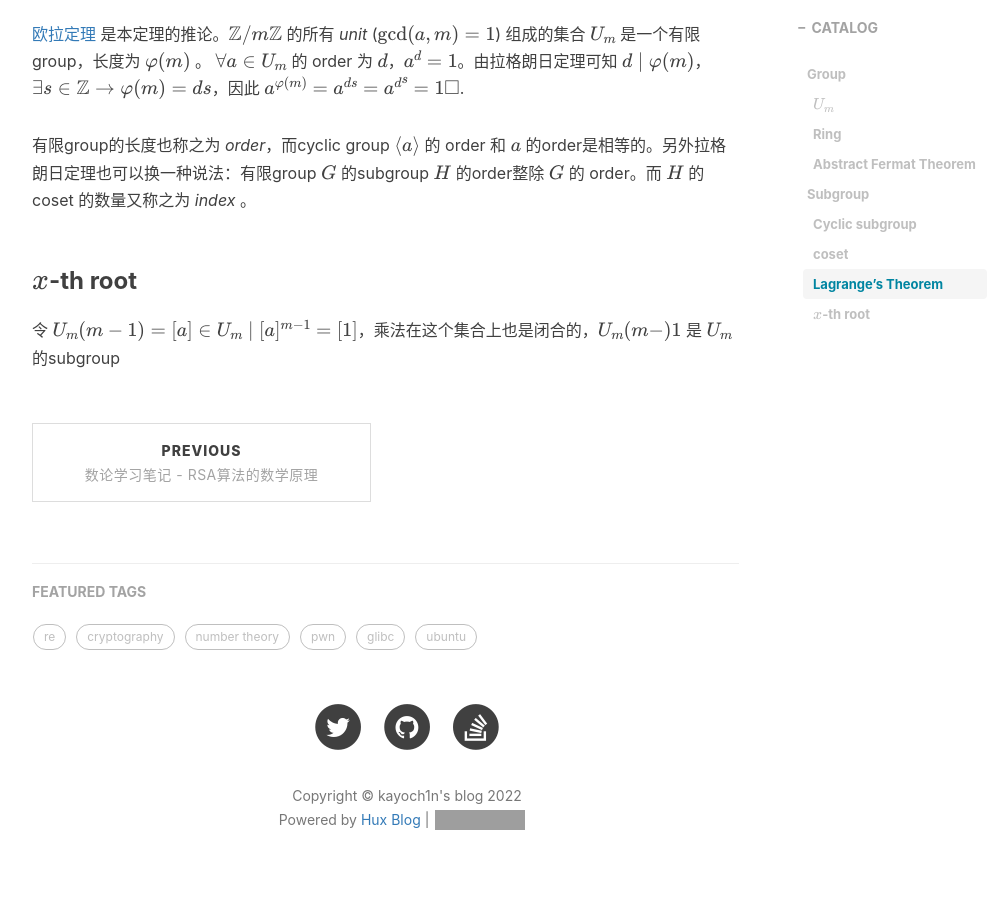
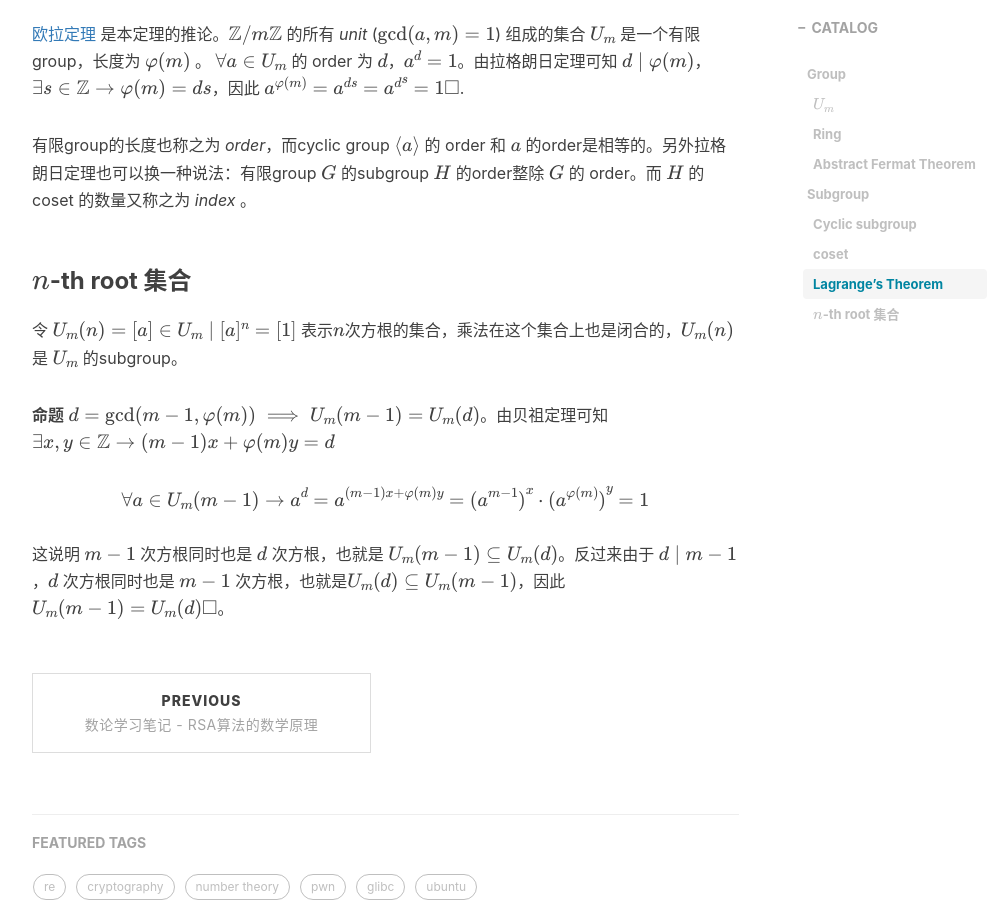
Before and after one commit to kayoch1n/kayoch1n.github.io, a Jekyll site: the page built from _posts/2022-06-05-group.markdown, in a window 1280 px wide and 900 px high, scrolled down 5777 px. Shown: the whole window, without its empty margins (233-1239 px from the left). Built offline with Jekyll 4.4.1, drawn with Linux system fonts in a browser that asks for light colours; nearby versions of some CDN libraries; comment, search, counter and statistics services are not loaded; grey boxes are pictures that could not be loaded.

Commit message:
Update _posts/2022-06-05-group.markdown

```diff
--- a/_posts/2022-06-05-group.markdown
+++ b/_posts/2022-06-05-group.markdown
@@ -190,6 +190,12 @@ coset 是一个集合，不一定是group ，因为coset不一定满足[group的
 
 有限group的长度也称之为 _order_，而cyclic group $\langle a\rangle$ 的 order 和 $a$ 的order是相等的。另外拉格朗日定理也可以换一种说法：有限group $G$ 的subgroup $H$ 的order整除 $G$ 的 order。而 $H$ 的 coset 的数量又称之为 _index_ 。
 
-### $x$-th root
+### $n$-th root 集合
 
-令 $U_m(m-1)=\{[a]\in U_m\mid [a]^{m-1}=[1]\}$，乘法在这个集合上也是闭合的，$U_m(m-)1$ 是 $U_m$ 的subgroup
+令 $U_m(n)=\{[a]\in U_m\mid [a]^{n}=[1]\}$ 表示$n$次方根的集合，乘法在这个集合上也是闭合的，$U_m(n)$ 是 $U_m$ 的subgroup。
+
+**命题** $d=\gcd(m-1,\varphi(m))\implies U_{m}(m-1)=U_m(d)$。由贝祖定理可知 $\exists x,y\in\mathbb{Z}\to (m-1)x+\varphi(m)y=d$
+
+$$\forall a\in U_m(m-1)\to a^{d}=a^{(m-1)x+\varphi(m)y}={(a^{m-1})}^x\cdot{(a^{\varphi(m)})}^y=1$$
+
+这说明 $m-1$ 次方根同时也是 $d$ 次方根，也就是 $U_m(m-1)\subseteq U_m(d)$。反过来由于 $d\mid {m-1}$，$d$ 次方根同时也是 $m-1$ 次方根，也就是$U_m(d)\subseteq U_m(m-1)$，因此 $U_m(m-1)=U_m(d)\square$。
```
